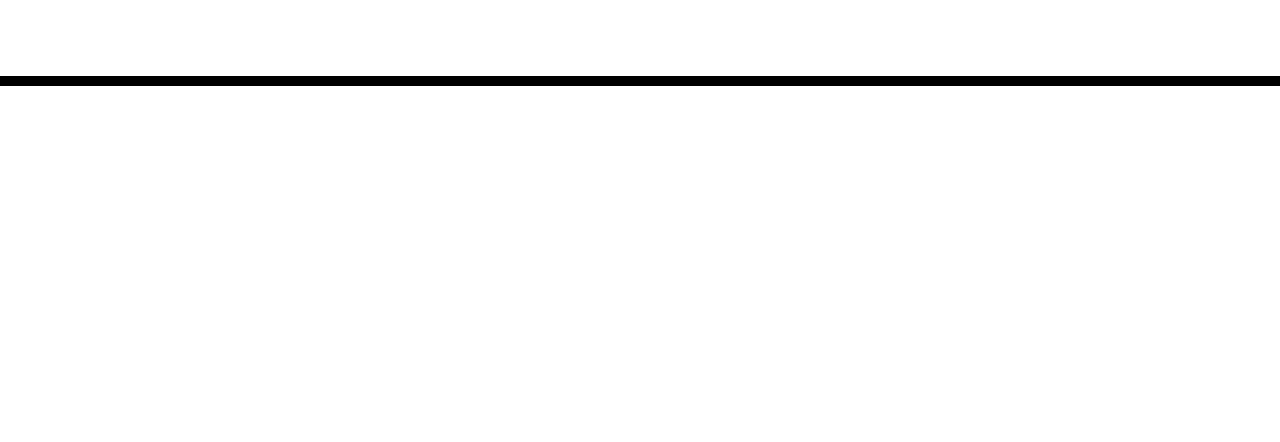
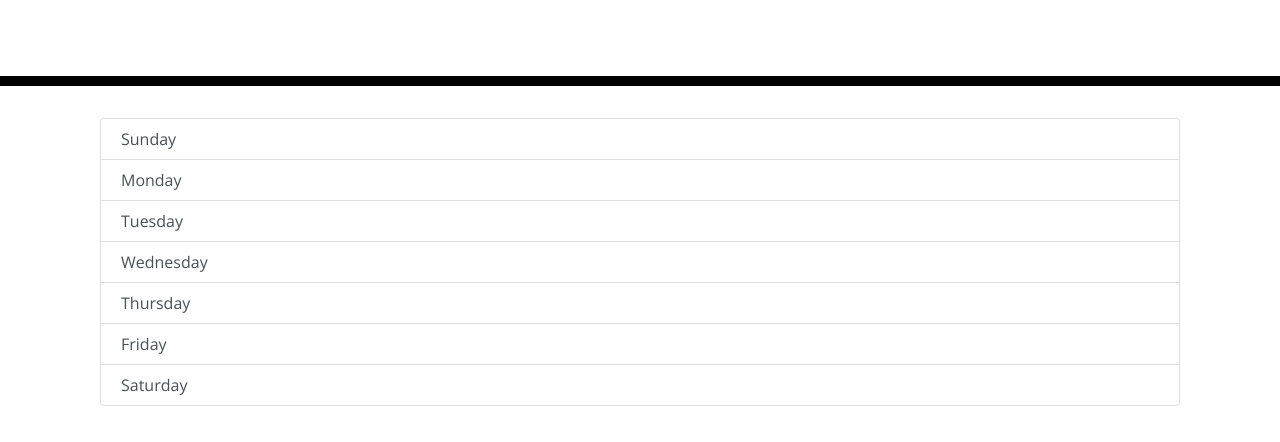
Before and after one commit to jamespericles/Day-Planner, a plain HTML site: page index.html in a window 1280 px wide. Shown: the part 182-624 px from the top of the page. Drawn offline with nearby package versions, Linux system fonts and the light colour scheme.

Commit message:
added different tabs for the days of the week

```diff
--- a/index.html
+++ b/index.html
@@ -29,6 +29,25 @@
       <p id="currentDay" class="lead"></p>
     </header>
     <div class="container">
+      <div class="col-12">
+        <div class="list-group">
+          <a href="#" class="list-group-item list-group-item-action">
+            Sunday
+          </a>
+          <a href="#" class="list-group-item list-group-item-action">Monday</a>
+          <a href="#" class="list-group-item list-group-item-action">Tuesday</a>
+          <a href="#" class="list-group-item list-group-item-action"
+            >Wednesday</a
+          >
+          <a href="#" class="list-group-item list-group-item-action"
+            >Thursday</a
+          >
+          <a href="#" class="list-group-item list-group-item-action">Friday</a>
+          <a href="#" class="list-group-item list-group-item-action"
+            >Saturday</a
+          >
+        </div>
+      </div>
       <!-- Timeblocks go here -->
     </div>
 
```
